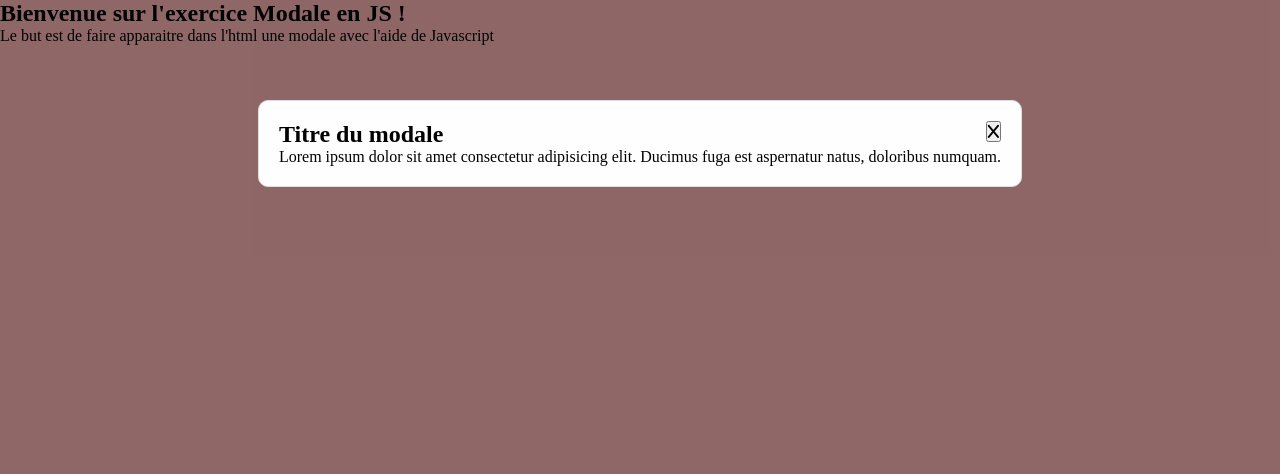
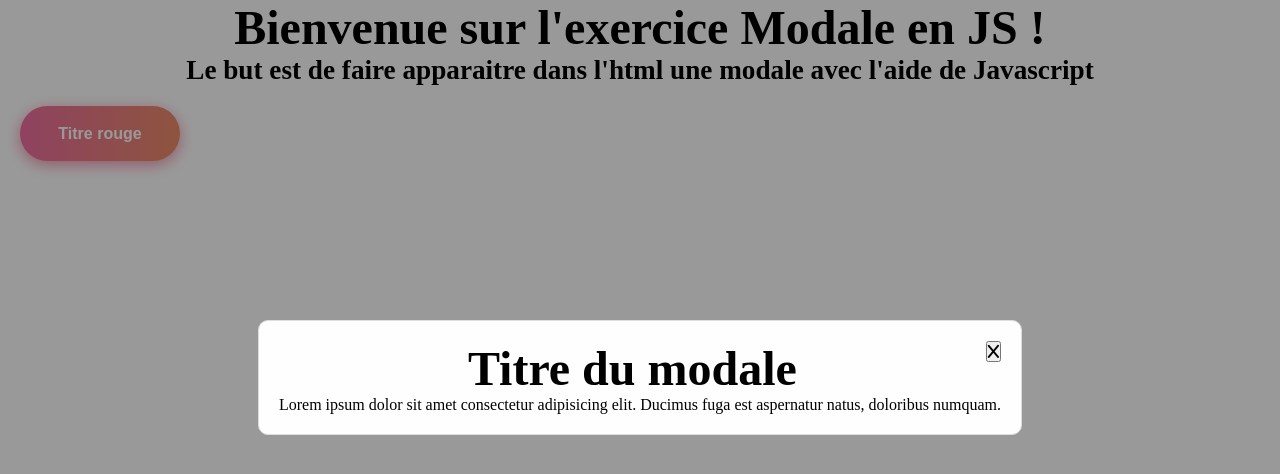
Before and after one commit to beloow/JS-Modale, a plain HTML site: page index.html in a window 1280 px wide. Drawn offline with Linux system fonts and the light colour scheme.

Commit message:
Update js

```diff
--- a/css/style.css
+++ b/css/style.css
@@ -3,14 +3,10 @@
     padding: 0;
     margin: 0;
 }
-body{
-    background-color: rgb(238, 171, 171);
-}
 .modal {
-    opacity:1;
     position: fixed;
     z-index: 1;
-    padding-top: 100px;
+    padding-top: 25%;
     left: 0;
     top: 0;
     width: 100%;
@@ -39,3 +35,60 @@ body{
     text-decoration: none;
     cursor: pointer;
 }
+
+.section-title{
+    font-size: 3rem;
+    text-align: center;
+}
+
+.section-sous-title{
+    font-size: 1.7rem;
+    text-align: center;
+}
+
+.red{
+    color: red;
+}
+
+/* /////////////////////// Boutons ////////////////////// */
+
+.bn632-hover {
+    width: 160px;
+    font-size: 16px;
+    font-weight: 600;
+    color: #fff;
+    cursor: pointer;
+    margin: 20px;
+    height: 55px;
+    text-align:center;
+    border: none;
+    background-size: 300% 100%;
+    border-radius: 50px;
+    moz-transition: all .4s ease-in-out;
+    -o-transition: all .4s ease-in-out;
+    -webkit-transition: all .4s ease-in-out;
+    transition: all .4s ease-in-out;
+  }
+
+  .bn632-hover:hover {
+    background-position: 100% 0;
+    moz-transition: all .4s ease-in-out;
+    -o-transition: all .4s ease-in-out;
+    -webkit-transition: all .4s ease-in-out;
+    transition: all .4s ease-in-out;
+  }
+
+  .bn632-hover:focus {
+    outline: none;
+  }
+
+  .bn632-hover.bn27 {
+    background-image: linear-gradient(
+      to right,
+      #ed6ea0,
+      #ec8c69,
+      #f7186a,
+      #fbb03b
+    );
+    box-shadow: 0 4px 15px 0 rgba(236, 116, 149, 0.75);
+  }
--- a/index.html
+++ b/index.html
@@ -2,8 +2,10 @@
 <html lang="fr">
 
 <head>
+    <link rel="shortcut icon" href="img/icon.ico" type="image/x-icon">
     <meta charset="UTF-8">
     <meta name="viewport" content="width=device-width, initial-scale=1.0">
+    <meta name="description" content="Exercice Modale en JS">
     <link rel="stylesheet" href="css/style.css">
     <link rel="stylesheet" href="https://cdnjs.cloudflare.com/ajax/libs/font-awesome/6.4.2/css/all.min.css">
     <title>Modale JS</title>
@@ -14,7 +16,8 @@
         <section>
             <div id="first">
                 <h1>Bienvenue sur l'exercice Modale en JS !</h1>
-                <p>Le but est de faire apparaitre dans l'html une modale avec l'aide de Javascript</p>
+                <h2>Le but est de faire apparaitre dans l'html une modale avec l'aide de Javascript</h2>
+                <button id="makeTitleRed" class="bn632-hover bn27">Titre rouge</button>
             </div>
             <div id="paragraphe">
                 <p>Lorem ipsum dolor sit amet, consectetur adipisicing elit. Ab dolore, iure, recusandae sunt, id optio non cum voluptatibus perferendis quaerat nulla iste ad adipisci eos atque consequuntur similique tempora? Deserunt quam ullam doloremque, ut iusto exercitationem in consectetur alias dicta totam, facilis accusantium a facere quia, voluptatem ratione repellat deleniti reprehenderit. Nemo unde nisi, ipsa sunt sapiente dolorum maxime, dolorem enim laudantium tenetur praesentium fugit dignissimos incidunt quod? Repudiandae totam a consectetur ipsa sunt magnam iusto similique, cupiditate adipisci odio laudantium ipsam modi perferendis aut in non at debitis commodi? Dignissimos laudantium illo quod, eligendi optio nesciunt! Harum, possimus tempore!</p>
--- a/js/main.js
+++ b/js/main.js
@@ -2,8 +2,6 @@
 const firstSection = document.getElementById('first');
 
 const bodyTag = firstSection.parentElement;
-
-bodyTag.insertAdjacentHTML('beforeend',"<main></main>");
 
 // Récupéré la modale
 const modal = document.getElementById("myModal");
@@ -12,12 +10,11 @@ const modal = document.getElementById("myModal");
 var btn = document.getElementsByClassName("close")[0];
 
 // on fait apparaitre la modale au chargement
-window.onload = function modalopen() {
+function modalOpen() {
   const insertModale = `
     <div id="myModal" class="modal">
-      <!-- Modal content -->
       <div class="modal-content">
-          <button class="close" id="close" onclick='closeModal'> <i class="fa-solid fa-x"></i> </button>
+          <button class="close" id="close"> <i class="fa-solid fa-x"></i> </button>
 
           <h1>Titre du modale</h1>
           <p>Lorem ipsum dolor sit amet consectetur adipisicing elit. Ducimus fuga est aspernatur natus, doloribus numquam.</p>
@@ -30,20 +27,53 @@ window.onload = function modalopen() {
   para.style.display = "none";
 }
 
-// const openModal = () => {
-//   const modal = document.getElementById("myModal");
-//   modal.style.display = "block";
-// }
+modalOpen();
 
+// const closemodal
 const closeModal = () => {
   const modal = document.getElementById("myModal");
-  modal.style.display = "none";
+
+  modal.remove();
 }
 
+// Au click sur la page, 1 la modale disparait, 2 le texte aparait
 window.addEventListener('click', (e) => {
   const modal = document.getElementById("myModal");
-  modal.style.display = "none";
+  const para = document.getElementById("paragraphe");
+  if (e.target == modal) {
+    modal.remove();
+    para.style.display = "block";
+  }
+})
 
-  const para = document.getElementById("paragraphe");
-  para.style.display = "block";
-})
+const btHeader = document.getElementById('makeTitleRed');
+btHeader.addEventListener("click", redTitle);
+
+// Avec toggle enlever la class pour que sa revienne en noir
+
+function redTitle(e) {
+  const sectionTitles = document.getElementsByClassName('section-title')[0];
+  sectionTitles.classList.toggle('red');
+}
+
+// ///////////////  CSS  ///////////////
+const paraBgColor = "gray";
+
+const sectionSousTitles = document.querySelectorAll('main section h2');
+//console.log(sectionSousTitles);
+for (let sectionSousTitle of sectionSousTitles) {
+  sectionSousTitle.classList.add('section-sous-title');
+}
+
+const sectionTitles = document.querySelectorAll('main section h1');
+for (let sectionTitle of sectionTitles) {
+  sectionTitle.classList.add('section-title');
+}
+
+function styleparagraphe(paraBgColor) {
+  const paragraphe = document.getElementById("paragraphe");
+  paragraphe.style.display = "flex";
+  paragraphe.style.justifyContent = "center";
+  paragraphe.style.background = paraBgColor;
+  paragraphe.style.padding = "15px";
+}
```
Also changed, not shown: img/icon.ico (added), img/icon.png (added).
